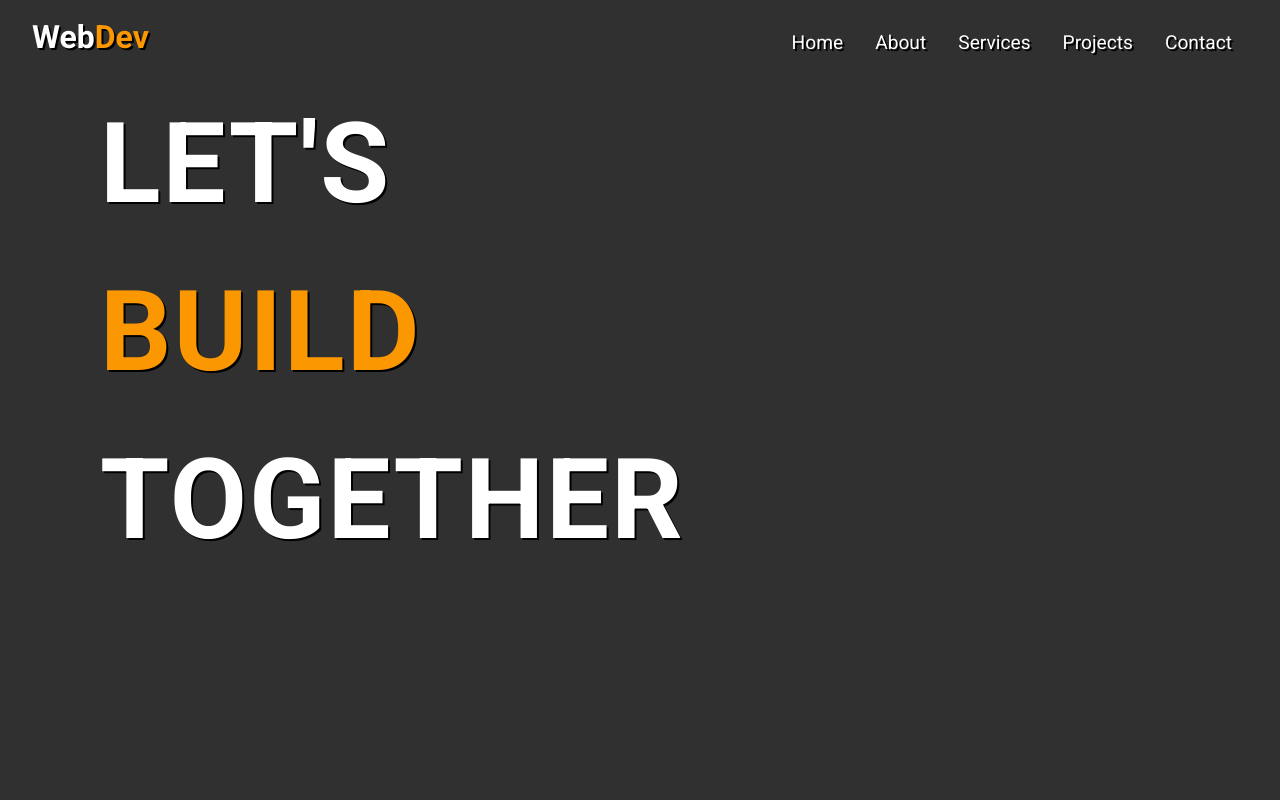
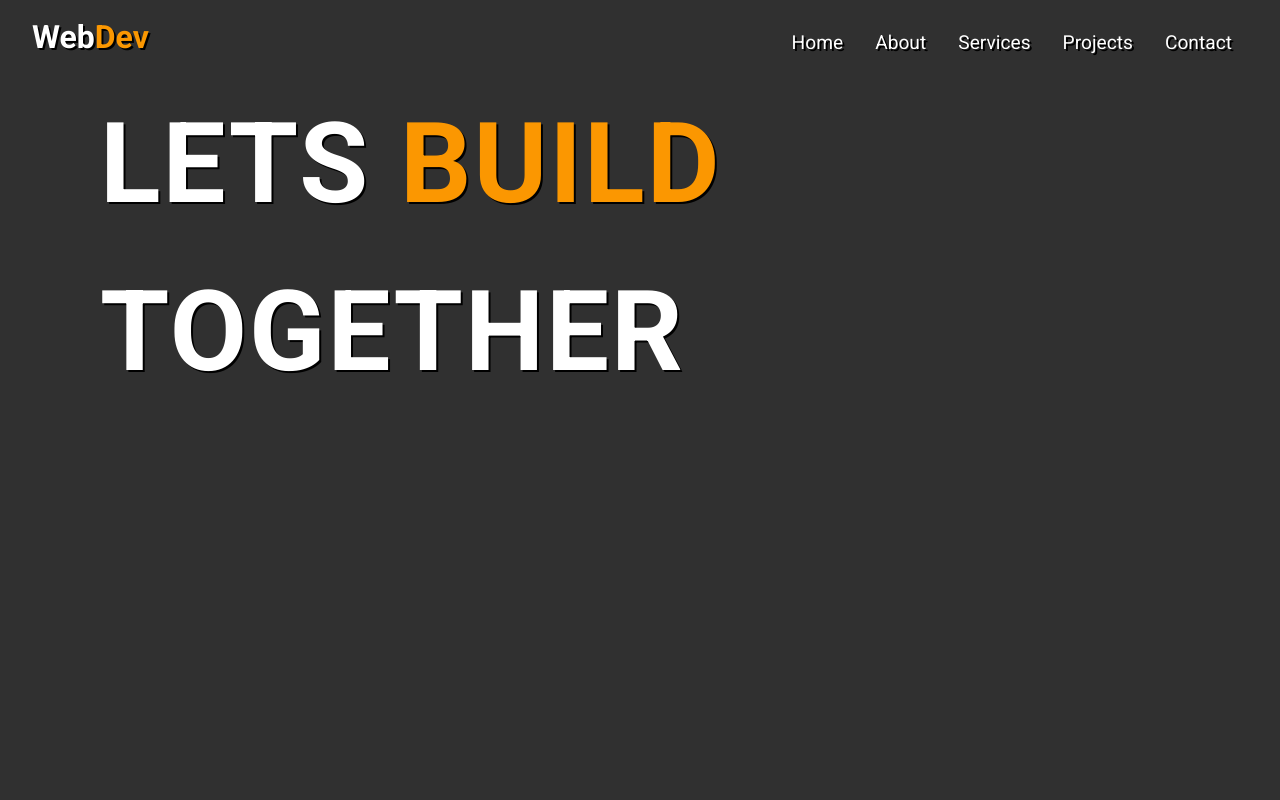
Before and after one commit to Harinderr/portfolio-web, a Next.js app: page / in a window 1280 px wide. Shown: the top 800 px of the page. Built offline with nearby package versions, Linux system fonts and the light colour scheme.

Commit message:
nav error corrected

```diff
--- a/src/components/navbar.jsx
+++ b/src/components/navbar.jsx
@@ -13,7 +13,7 @@ export default function Navbar() {
             </nav>
 
             </div>
-            <h1 className="h-80 mt-20 text-white">LET'S <span>BUILD</span> TOGETHER</h1>
+            <h1 className="h-80 mt-20 text-white">LETS <span>BUILD</span> TOGETHER</h1>
       </div>
 
     )
```
